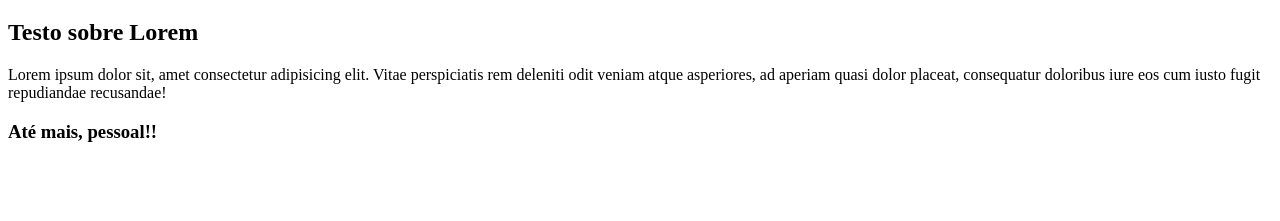
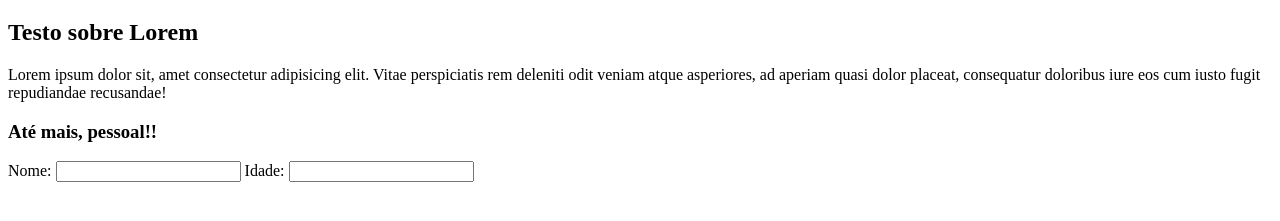
Before and after one commit to Zemiro014/estudying-git, a plain HTML site: page index.html in a window 1280 px wide. Shown: the part 61-282 px from the top of the page. Drawn offline with Linux system fonts and the light colour scheme.

Commit message:
campos para formulario

```diff
--- a/index.html
+++ b/index.html
@@ -14,5 +14,9 @@
         ad aperiam quasi dolor placeat, consequatur doloribus iure eos
         cum iusto fugit repudiandae recusandae!</p>
         <h3> Até mais, pessoal!!</h3>
+        <label for="idname">Nome:</label>
+        <input id="idname" type="text">
+        <label for="ididade">Idade:</label>
+        <input id="ididade" type="number" min="0">
 </body>
 </html>
```
